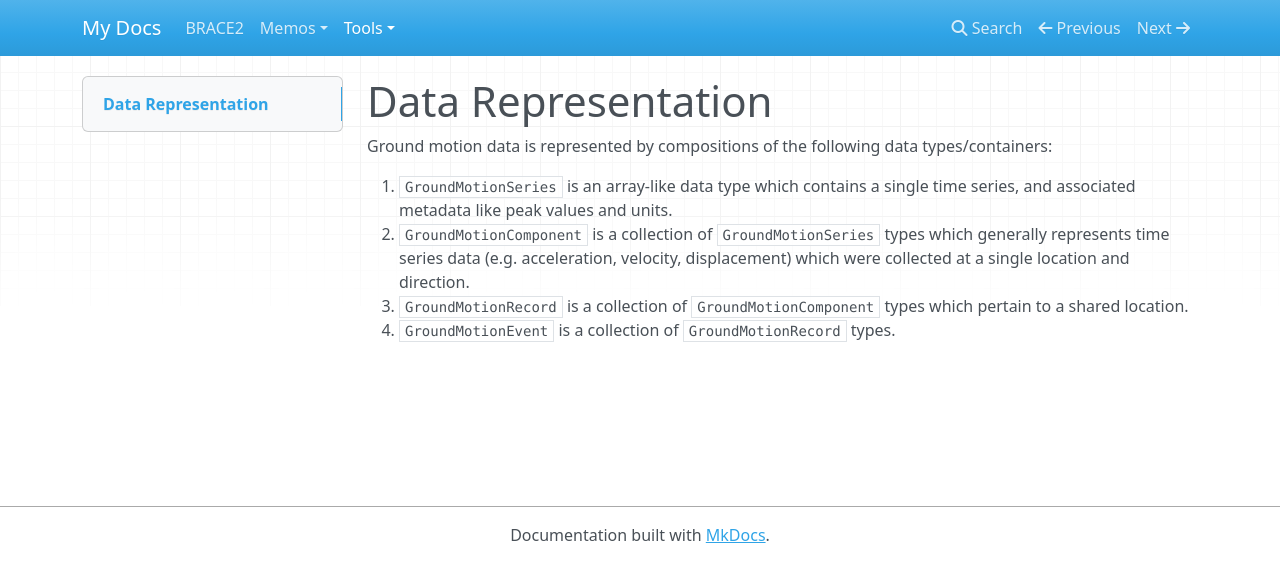
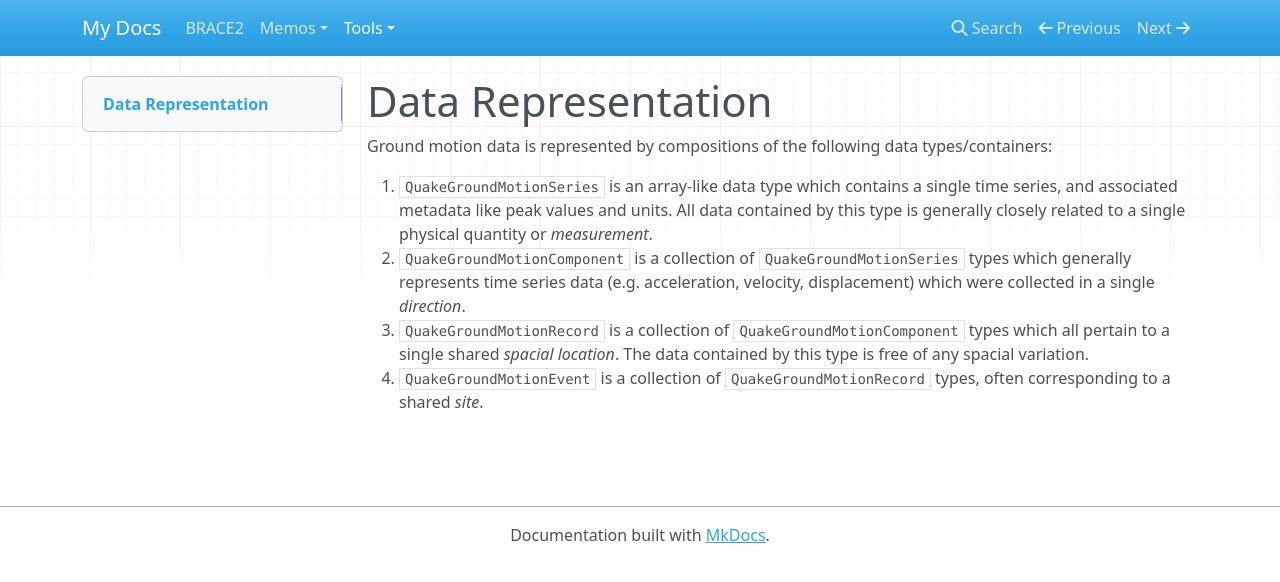
Before and after one commit to BRACE2/TeamDocumentation, an MkDocs documentation site: the page built from docs/tools/quakeio/schemas/index.md, in a window 1280 px wide. Shown: the top 582 px of the page. Built offline with MkDocs 1.6.1, drawn with Linux system fonts in a browser that asks for light colours; nearby versions of some CDN libraries.

Commit message:
cmp - update quakeio docs

```diff
--- a/docs/tools/quakeio/schemas/index.md
+++ b/docs/tools/quakeio/schemas/index.md
@@ -3,7 +3,7 @@
 Ground motion data is represented by compositions of the
 following data types/containers:
 
-1. `GroundMotionSeries` is an array-like data type which contains a single time series, and associated metadata like peak values and units.
-2. `GroundMotionComponent` is a collection of `GroundMotionSeries` types which generally represents time series data (e.g. acceleration, velocity, displacement) which were collected at a single location and direction.
-3. `GroundMotionRecord` is a collection of `GroundMotionComponent` types which pertain to a shared location.
-4. `GroundMotionEvent` is a collection of `GroundMotionRecord` types.
+1. `QuakeGroundMotionSeries` is an array-like data type which contains a single time series, and associated metadata like peak values and units. All data contained by this type is generally closely related to a single physical quantity or *measurement*.
+2. `QuakeGroundMotionComponent` is a collection of `QuakeGroundMotionSeries` types which generally represents time series data (e.g. acceleration, velocity, displacement) which were collected in a single *direction*.
+3. `QuakeGroundMotionRecord` is a collection of `QuakeGroundMotionComponent` types which all pertain to a single shared *spacial location*. The data contained by this type is free of any spacial variation.
+4. `QuakeGroundMotionEvent` is a collection of `QuakeGroundMotionRecord` types, often corresponding to a shared *site*.
```
